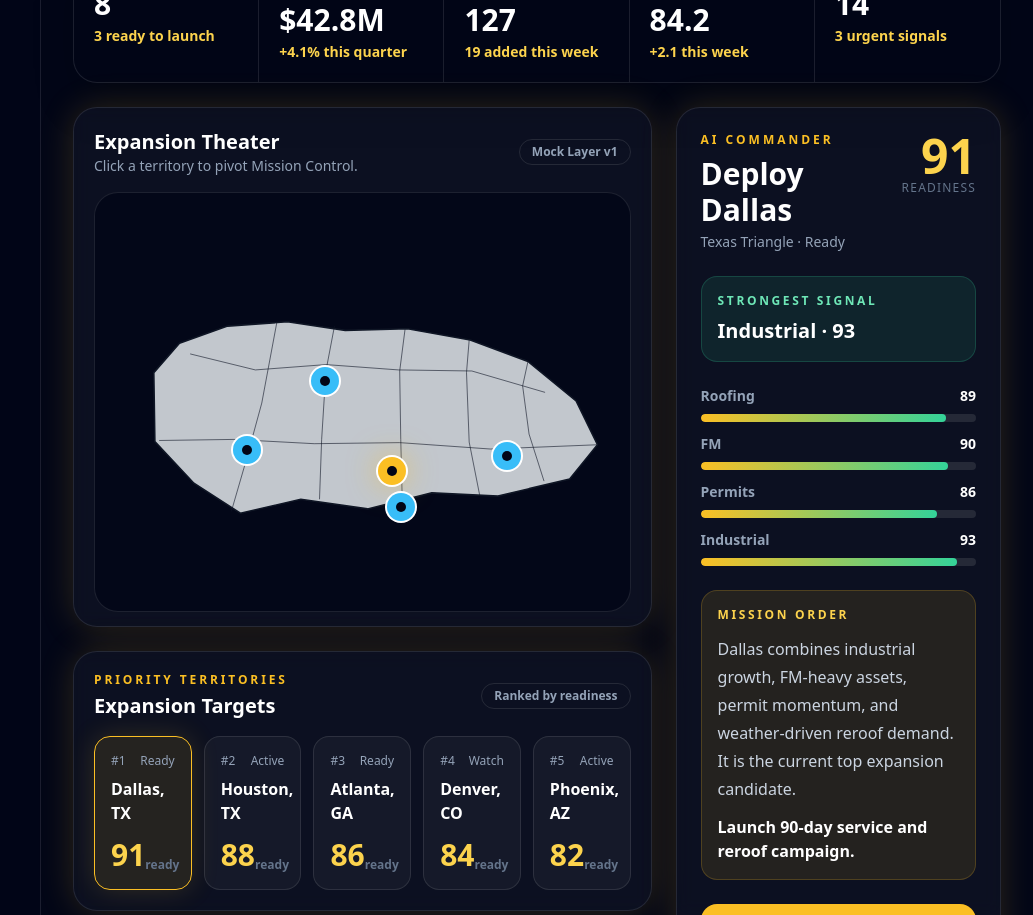
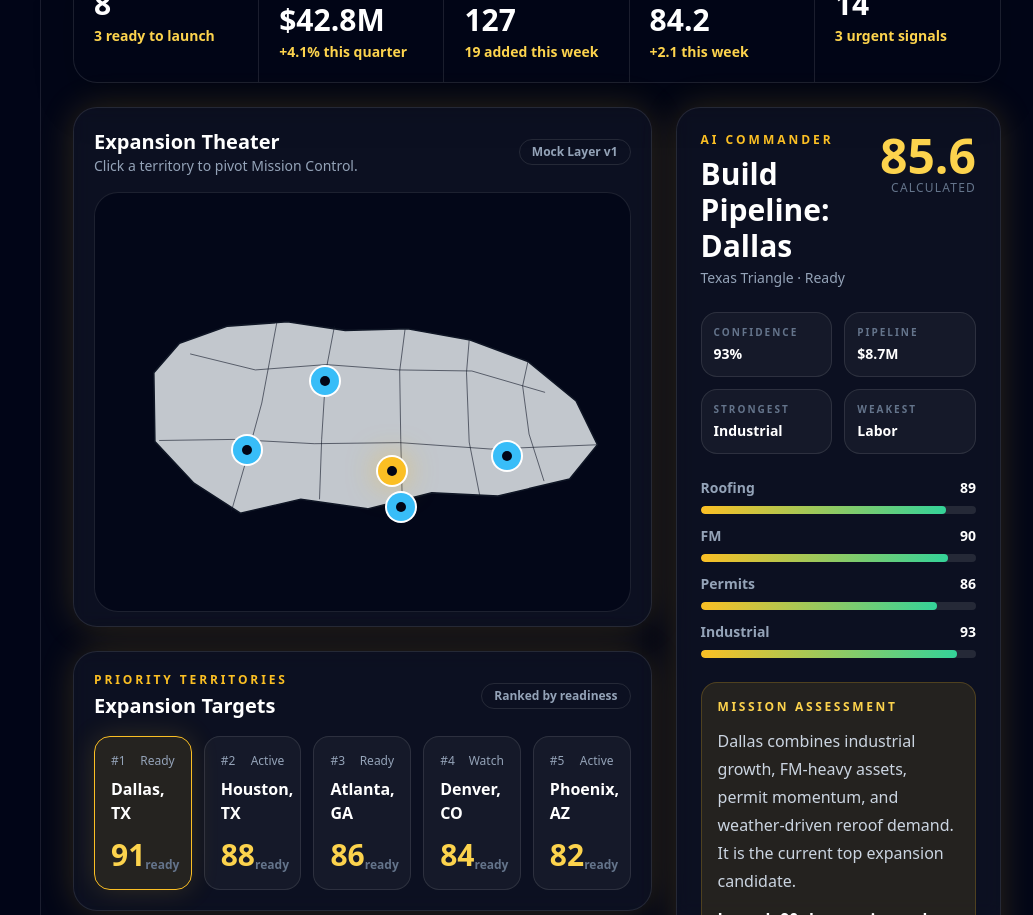
Before and after one commit to RyOnionion/RoofIQ-Mission-Control, a Next.js app: page / in a window 1280 px wide. Shown: the part 720-1635 px from the top of the page, without its empty margins (247-1280 px from the left). Built offline with nearby package versions, Linux system fonts and the light colour scheme.

Commit message:
feat: connect commander to intelligence engine

```diff
--- a/components/mission-control/CommanderPanel.tsx
+++ b/components/mission-control/CommanderPanel.tsx
@@ -2,6 +2,7 @@
 
 import type { Territory } from "@/types/territory";
 import { GlassPanel } from "@/components/ui/GlassPanel";
+import { analyzeTerritory } from "@/lib/intelligence";
 
 export function CommanderPanel({ territory }: { territory?: Territory }) {
   if (!territory) {
@@ -20,9 +21,7 @@ export function CommanderPanel({ territory }: { territory?: Territory }) {
     );
   }
 
-  const strongestSignal = Object.entries(territory.scores).sort(
-    ([, a], [, b]) => b - a
-  )[0];
+  const report = analyzeTerritory(territory);
 
   return (
     <GlassPanel className="p-6">
@@ -33,7 +32,7 @@ export function CommanderPanel({ territory }: { territory?: Territory }) {
           </p>
 
           <h2 className="mt-2 text-3xl font-black text-white">
-            Deploy {territory.city}
+            {report.recommendation}: {territory.city}
           </h2>
 
           <p className="mt-1 text-sm text-slate-400">
@@ -43,21 +42,19 @@ export function CommanderPanel({ territory }: { territory?: Territory }) {
 
         <div className="text-right">
           <div className="text-5xl font-black text-amber-300">
-            {territory.readiness}
+            {report.readiness}
           </div>
           <div className="text-xs uppercase tracking-widest text-slate-500">
-            Readiness
+            Calculated
           </div>
         </div>
       </div>
 
-      <div className="mt-6 rounded-2xl border border-emerald-400/20 bg-emerald-400/10 p-4">
-        <div className="text-xs font-black uppercase tracking-[0.22em] text-emerald-300">
-          Strongest Signal
-        </div>
-        <div className="mt-2 text-xl font-black capitalize text-white">
-          {strongestSignal?.[0] ?? "Momentum"} · {strongestSignal?.[1] ?? 0}
-        </div>
+      <div className="mt-6 grid grid-cols-2 gap-3">
+        <CommanderMetric label="Confidence" value={`${report.confidence}%`} />
+        <CommanderMetric label="Pipeline" value={territory.expectedPipeline} />
+        <CommanderMetric label="Strongest" value={report.strongestSignal} />
+        <CommanderMetric label="Weakest" value={report.weakestSignal} />
       </div>
 
       <div className="mt-6 grid gap-3">
@@ -69,7 +66,7 @@ export function CommanderPanel({ territory }: { territory?: Territory }) {
 
       <div className="mt-6 rounded-2xl border border-amber-400/20 bg-amber-400/10 p-4">
         <div className="text-xs font-black uppercase tracking-[0.22em] text-amber-300">
-          Mission Order
+          Mission Assessment
         </div>
         <p className="mt-3 leading-7 text-slate-300">{territory.aiSummary}</p>
         <p className="mt-3 font-black text-white">
@@ -81,6 +78,25 @@ export function CommanderPanel({ territory }: { territory?: Territory }) {
         Launch {territory.city} Mission
       </button>
     </GlassPanel>
+  );
+}
+
+function CommanderMetric({
+  label,
+  value,
+}: {
+  label: string;
+  value: string | number;
+}) {
+  return (
+    <div className="rounded-2xl border border-white/10 bg-white/[0.04] p-3">
+      <div className="text-[10px] font-black uppercase tracking-[0.2em] text-slate-500">
+        {label}
+      </div>
+      <div className="mt-1 text-sm font-black capitalize text-white">
+        {value}
+      </div>
+    </div>
   );
 }
 
--- /dev/null
+++ b/components/mission-control/MissionTimeline.tsx
@@ -0,0 +1,82 @@
+"use client";
+
+import type { Territory } from "@/types/territory";
+import { GlassPanel } from "@/components/ui/GlassPanel";
+
+export function MissionTimeline({
+  territory,
+}: {
+  territory: Territory;
+}) {
+  const steps = [
+    {
+      day: "Today",
+      title: "Market Selected",
+      description: `${territory.city} enters active planning.`,
+    },
+    {
+      day: "+7 Days",
+      title: "Build Target List",
+      description: "Identify priority facilities and decision makers.",
+    },
+    {
+      day: "+14 Days",
+      title: "Roof Walk Campaign",
+      description: "Schedule inspections and site visits.",
+    },
+    {
+      day: "+30 Days",
+      title: "Proposal Pipeline",
+      description: "Generate estimates and pursue opportunities.",
+    },
+    {
+      day: "+60 Days",
+      title: "Expected Wins",
+      description: "Convert opportunities into booked work.",
+    },
+  ];
+
+  return (
+    <GlassPanel className="p-6">
+      <div className="mb-6">
+        <p className="text-xs font-black uppercase tracking-[0.25em] text-amber-400">
+          Mission Timeline
+        </p>
+
+        <h2 className="mt-2 text-2xl font-black text-white">
+          {territory.city} Deployment
+        </h2>
+      </div>
+
+      <div className="space-y-5">
+        {steps.map((step, index) => (
+          <div key={step.day} className="flex gap-4">
+            <div className="flex flex-col items-center">
+              <div className="grid h-10 w-10 place-items-center rounded-full bg-amber-400 font-black text-slate-950">
+                {index + 1}
+              </div>
+
+              {index !== steps.length - 1 && (
+                <div className="mt-2 h-full w-px bg-white/10" />
+              )}
+            </div>
+
+            <div className="flex-1 pb-4">
+              <div className="text-xs font-black uppercase tracking-wider text-amber-300">
+                {step.day}
+              </div>
+
+              <div className="mt-1 text-lg font-black text-white">
+                {step.title}
+              </div>
+
+              <div className="mt-1 text-sm leading-6 text-slate-400">
+                {step.description}
+              </div>
+            </div>
+          </div>
+        ))}
+      </div>
+    </GlassPanel>
+  );
+}
--- /dev/null
+++ b/lib/intelligence.ts
@@ -0,0 +1,64 @@
+import type { Territory } from "@/types/territory";
+
+const WEIGHTS = {
+  roofing: 0.22,
+  fm: 0.15,
+  weather: 0.08,
+  permits: 0.15,
+  industrial: 0.15,
+  competition: 0.10,
+  labor: 0.05,
+  momentum: 0.10,
+};
+
+export type IntelligenceReport = {
+  readiness: number;
+  confidence: number;
+  strongestSignal: string;
+  weakestSignal: string;
+  recommendation: string;
+};
+
+export function analyzeTerritory(
+  territory: Territory
+): IntelligenceReport {
+  const scores = territory.scores;
+
+  const readiness =
+    scores.roofing * WEIGHTS.roofing +
+    scores.fm * WEIGHTS.fm +
+    scores.weather * WEIGHTS.weather +
+    scores.permits * WEIGHTS.permits +
+    scores.industrial * WEIGHTS.industrial +
+    scores.competition * WEIGHTS.competition +
+    scores.labor * WEIGHTS.labor +
+    scores.momentum * WEIGHTS.momentum;
+
+  const ordered = Object.entries(scores).sort(
+    ([, a], [, b]) => b - a
+  );
+
+  const strongestSignal = ordered[0][0];
+  const weakestSignal = ordered[ordered.length - 1][0];
+
+  let recommendation = "Monitor";
+
+  if (readiness >= 90) {
+    recommendation = "Deploy Immediately";
+  } else if (readiness >= 80) {
+    recommendation = "Build Pipeline";
+  } else if (readiness >= 70) {
+    recommendation = "Develop Market";
+  }
+
+  return {
+    readiness: Number(readiness.toFixed(1)),
+    confidence: Math.min(
+      99,
+      Math.round(readiness + territory.scores.momentum * 0.08)
+    ),
+    strongestSignal,
+    weakestSignal,
+    recommendation,
+  };
+}
```
